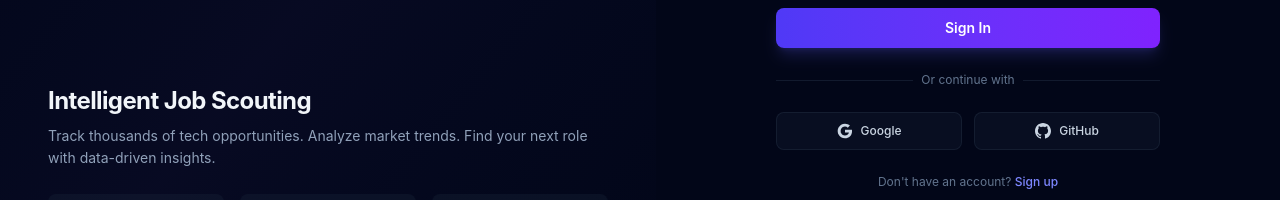
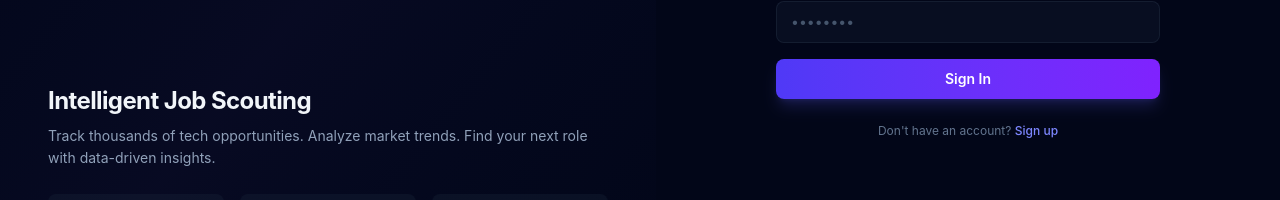
Before and after one commit to BrunoAkiraSenai/AkrScout, a React (Vite) app in the folder frontend/: page /login in a window 1280 px wide. Shown: the part 423-623 px from the top of the page. Built offline with nearby package versions, Linux system fonts and the light colour scheme; no server answers.

Commit message:
fix: remove botoes OAuth Google/GitHub da tela de login

```diff
--- a/frontend/src/pages/Login.jsx
+++ b/frontend/src/pages/Login.jsx
@@ -10,7 +10,7 @@ export default function Login() {
   const { t } = useTranslation()
   const navigate = useNavigate()
   const location = useLocation()
-  const { user, signIn, signInWithOAuth, error, clearError, loading } = useAuth()
+  const { user, signIn, error, clearError, loading } = useAuth()
   const [email, setEmail] = useState('')
   const [password, setPassword] = useState('')
   const [submitting, setSubmitting] = useState(false)
@@ -38,10 +38,6 @@ export default function Login() {
       notification.error(error.message)
     }
     setSubmitting(false)
-  }
-
-  async function handleOAuth(provider) {
-    await signInWithOAuth(provider)
   }
 
   return (
@@ -113,43 +109,6 @@ export default function Login() {
         </button>
       </form>
 
-      <div className="relative">
-        <div className="absolute inset-0 flex items-center">
-          <div className="w-full border-t border-slate-800/60" />
-        </div>
-        <div className="relative flex justify-center text-xs">
-          <span className="bg-slate-950 px-2 text-slate-500">
-            {t('login.divider')}
-          </span>
-        </div>
-      </div>
-
-      <div className="grid grid-cols-2 gap-3">
-        <button
-          onClick={() => handleOAuth('google')}
-          disabled={submitting}
-          className="flex items-center justify-center gap-2 rounded-lg border border-slate-800/60 bg-slate-900/50 px-4 py-2.5 text-xs font-medium text-slate-300 transition-all duration-200 hover:bg-slate-800/50 disabled:opacity-50"
-        >
-          <svg className="h-4 w-4" viewBox="0 0 24 24">
-            <path fill="currentColor" d="M22.56 12.25c0-.78-.07-1.53-.2-2.25H12v4.26h5.92a5.06 5.06 0 01-2.2 3.32v2.77h3.57c2.08-1.92 3.28-4.74 3.28-8.1z" />
-            <path fill="currentColor" d="M12 23c2.97 0 5.46-.98 7.28-2.66l-3.57-2.77c-.98.66-2.23 1.06-3.71 1.06-2.86 0-5.29-1.93-6.16-4.53H2.18v2.84C3.99 20.53 7.7 23 12 23z" />
-            <path fill="currentColor" d="M5.84 14.09c-.22-.66-.35-1.36-.35-2.09s.13-1.43.35-2.09V7.07H2.18C1.43 8.55 1 10.22 1 12s.43 3.45 1.18 4.93l2.85-2.22.81-.62z" />
-            <path fill="currentColor" d="M12 5.38c1.62 0 3.06.56 4.21 1.64l3.15-3.15C17.45 2.09 14.97 1 12 1 7.7 1 3.99 3.47 2.18 7.07l3.66 2.84c.87-2.6 3.3-4.53 6.16-4.53z" />
-          </svg>
-          Google
-        </button>
-        <button
-          onClick={() => handleOAuth('github')}
-          disabled={submitting}
-          className="flex items-center justify-center gap-2 rounded-lg border border-slate-800/60 bg-slate-900/50 px-4 py-2.5 text-xs font-medium text-slate-300 transition-all duration-200 hover:bg-slate-800/50 disabled:opacity-50"
-        >
-          <svg className="h-4 w-4" viewBox="0 0 24 24">
-            <path fill="currentColor" d="M12 0C5.37 0 0 5.37 0 12c0 5.3 3.44 9.8 8.2 11.39.6.11.82-.26.82-.58 0-.28-.01-1.04-.02-2.05-3.33.72-4.03-1.6-4.03-1.6-.54-1.38-1.33-1.75-1.33-1.75-1.09-.74.08-.73.08-.73 1.2.09 1.83 1.23 1.83 1.23 1.07 1.83 2.8 1.3 3.49.99.11-.77.42-1.3.76-1.6-2.66-.3-5.46-1.33-5.46-5.93 0-1.31.47-2.38 1.23-3.22-.12-.3-.54-1.52.12-3.18 0 0 1-.32 3.3 1.23.96-.27 1.98-.4 3-.41 1.02.01 2.04.14 3 .41 2.3-1.55 3.3-1.23 3.3-1.23.66 1.66.24 2.88.12 3.18.76.84 1.23 1.91 1.23 3.22 0 4.61-2.8 5.63-5.48 5.93.43.37.82 1.1.82 2.22 0 1.6-.02 2.89-.02 3.28 0 .32.22.7.83.58C20.56 21.8 24 17.3 24 12c0-6.63-5.37-12-12-12z" />
-          </svg>
-          GitHub
-        </button>
-      </div>
-
       <p className="text-center text-xs text-slate-500">
         {t('login.no_account')}{' '}
         <Link
```
